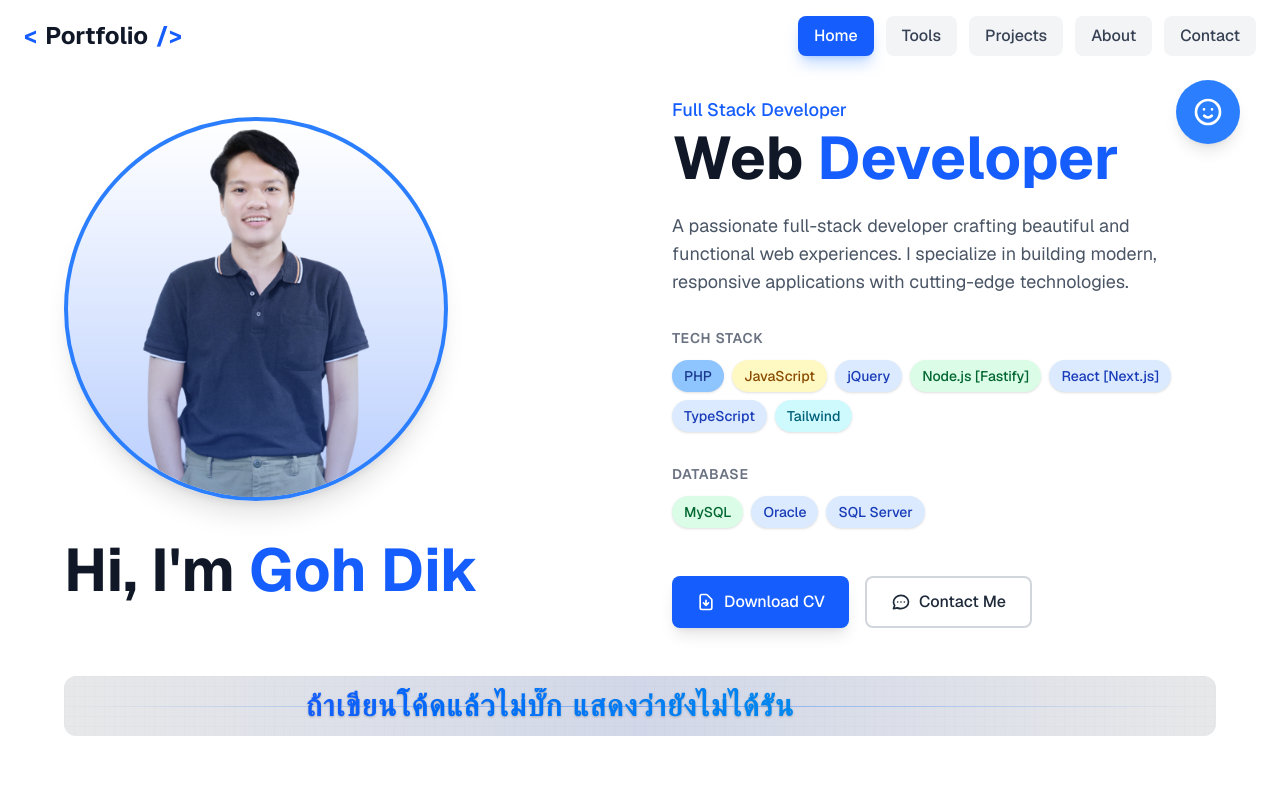
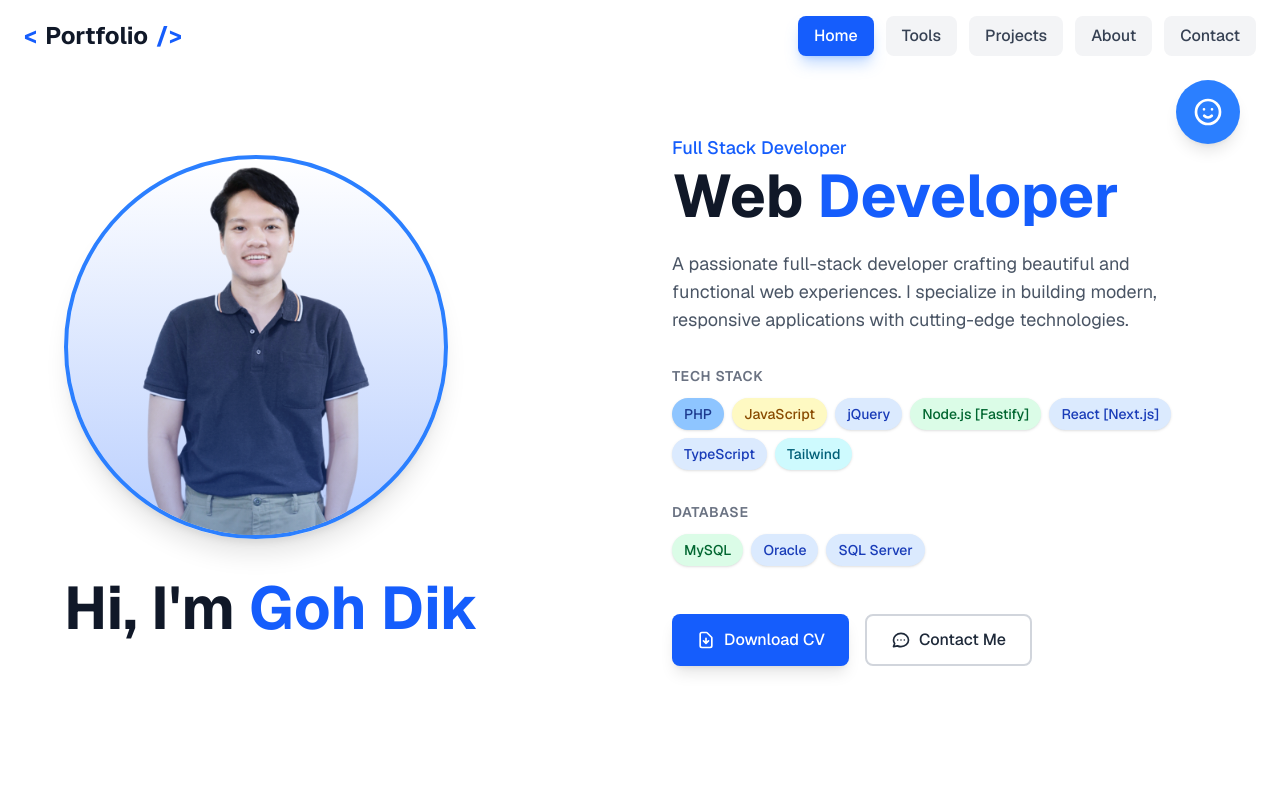
Before and after one commit to gohdick/my-portfolio-spa, a Next.js app: page / in a window 1280 px wide. Shown: the top 800 px of the page. Built offline with nearby package versions, Linux system fonts and the light colour scheme; a web font is replaced by a local one.

Commit message:
✨ Update project all file

```diff
--- a/components/Home.jsx
+++ b/components/Home.jsx
@@ -297,26 +297,7 @@ export default function Home() {
             </motion.div>
           </div>
         </div>
-        <div className="w-full mt-12 mb-4 overflow-hidden relative py-3 bg-gradient-to-r from-gray-900/10 via-blue-900/20 to-gray-900/10 dark:from-gray-800/30 dark:via-blue-800/40 dark:to-gray-800/30 rounded-xl">
-            <div className="absolute inset-0 bg-[url('/grid-pattern.svg')] opacity-10"></div>
-            <div className="absolute inset-0 flex items-center">
-              <div className="h-px w-full bg-gradient-to-r from-transparent via-blue-500/50 dark:via-blue-400/50 to-transparent"></div>
-            </div>
-            <motion.p
-              initial={{ x: '100%' }}
-              animate={{ x: '-100%' }}
-              transition={{
-                repeat: Infinity,
-                duration: 16,
-                ease: "linear"
-              }}
-              className="text-2xl md:text-3xl whitespace-nowrap tracking-wider relative z-10 bg-clip-text text-transparent bg-gradient-to-r from-blue-600 to-cyan-500 dark:from-blue-400 dark:to-cyan-300 drop-shadow-[0_1.2px_1.2px_rgba(0,0,0,0.2)] dark:drop-shadow-[0_1.2px_1.2px_rgba(255,255,255,0.2)] font-bold ibm-plex-thai"
-            >
-              ถ้าเขียนโค้ดแล้วไม่บั๊ก แสดงว่ายังไม่ได้รัน
-            </motion.p>
-          </div>
       </div>
-
     </section>
   );
 }
--- a/data/Toolsandskills.ts
+++ b/data/Toolsandskills.ts
@@ -23,8 +23,8 @@ export const categories = [
   },
   {
     name: "Authentication & API",
-    icons: ["/icons8-jwt.svg", "/web-api-icon.svg"],
-    iconAlts: ["JWT", "API"],
+    icons: ["/icons8-jwt.svg", "/web-api-icon.svg", "/json-file-svgrepo-com.svg"],
+    iconAlts: ["JWT", "API", "JSON"],
     color: "from-green-500 to-teal-500",
     shadowColor: "rgba(16, 185, 129, 0.5)"
   },
```
Also changed, not shown: public/json-file-svgrepo-com.svg (added).
